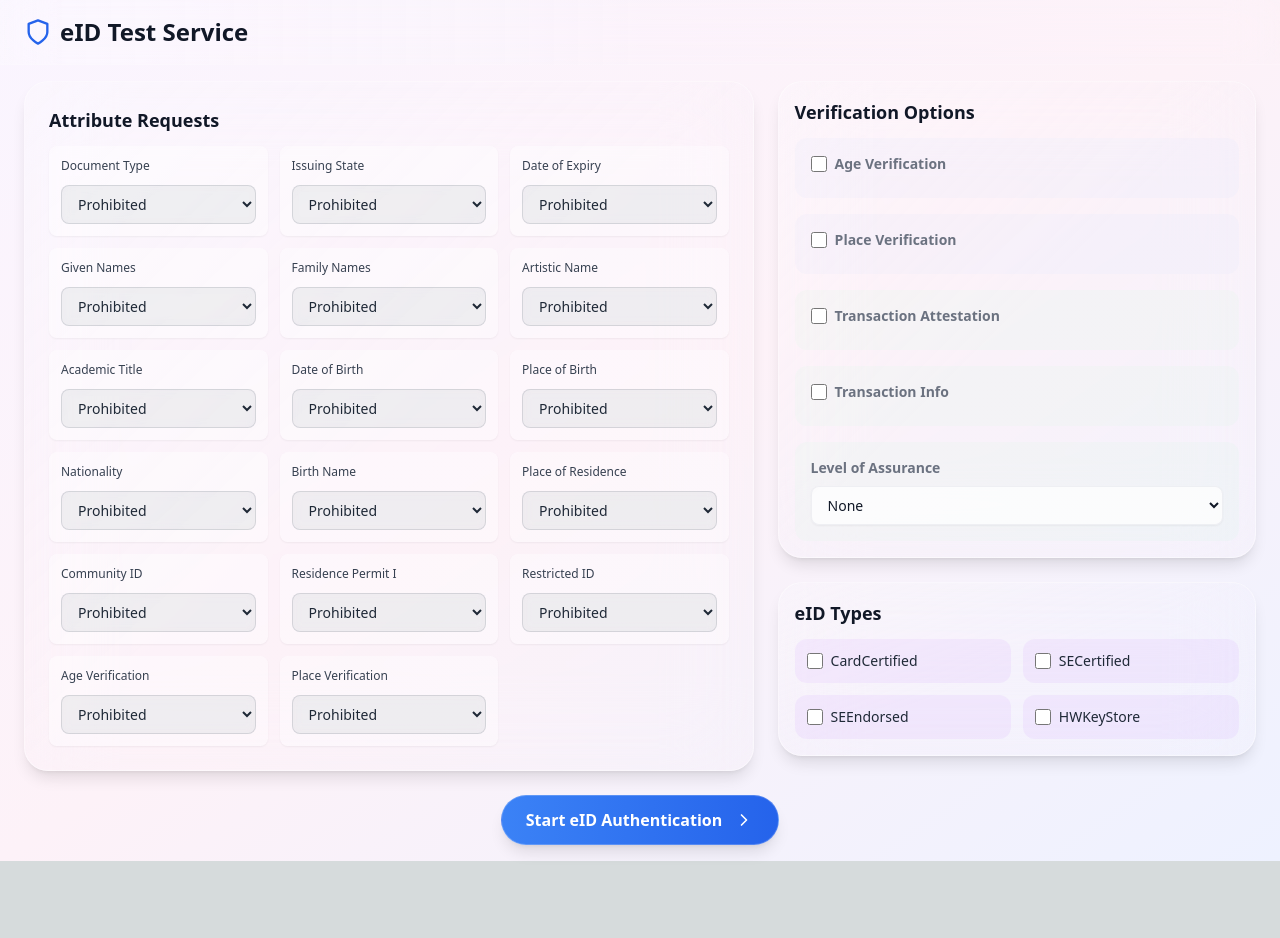
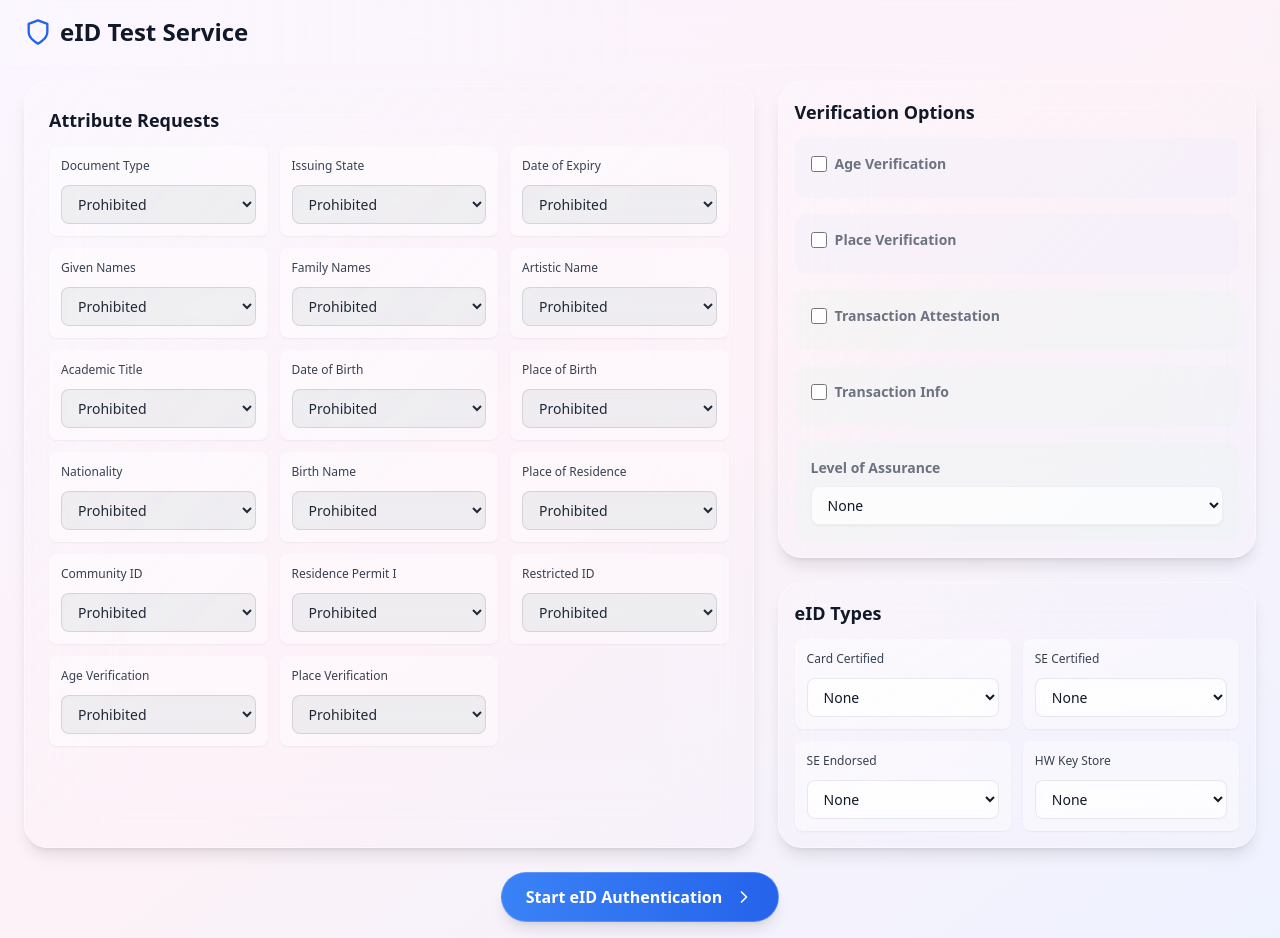
Before and after one commit to Hermann-Core/eid-test-eservice, a Next.js app: page / in a window 1280 px wide. Before the commit the page ends 861 px from the top, so only its background shows below. Built offline with nearby package versions, Linux system fonts and the light colour scheme.

Commit message:
refactor: improve error handling and eID type selection UI

```diff
--- a/lib/soapClient.ts
+++ b/lib/soapClient.ts
@@ -7,6 +7,20 @@ import type {
     UseIDResponse,
     GetResultResponse
 } from '@/types/eid';
+
+export class SOAPError extends Error {
+    public resultMajor?: string;
+    public resultMinor?: string;
+    public resultMessage?: string;
+
+    constructor(message: string, resultMajor?: string, resultMinor?: string, resultMessage?: string) {
+        super(message);
+        this.name = 'SOAPError';
+        this.resultMajor = resultMajor;
+        this.resultMinor = resultMinor;
+        this.resultMessage = resultMessage;
+    }
+}
 
 export class SOAPClient {
     private client: AxiosInstance;
@@ -309,6 +323,18 @@ export class SOAPClient {
             console.log('Received getResult response:', JSON.stringify(parsed, null, 2));
 
             const getResultResponse = parsed.Envelope?.Body?.getResultResponse;
+            const soapBody = parsed.Envelope?.Body;
+
+            // Handle cases where the eID-Server returns a direct error in the SOAP body
+            if (!getResultResponse && soapBody && soapBody.ResultMajor) {
+                console.warn('Received direct SOAP error from eID-Server');
+                throw new SOAPError(
+                    'eID-Server returned a direct error',
+                    soapBody.ResultMajor,
+                    soapBody.ResultMinor,
+                    soapBody.ResultMessage
+                );
+            }
 
             if (!getResultResponse) {
                 throw new Error('Invalid getResult response structure');
@@ -320,6 +346,10 @@ export class SOAPClient {
             if (error.response) {
                 console.error('Response data:', error.response.data);
             }
+            // Re-throw custom SOAP errors
+            if (error instanceof SOAPError) {
+                throw error;
+            }
             throw new Error(`Failed to call getResult: ${error.message}`);
         }
     }
--- a/pages/api/auth/result.ts
+++ b/pages/api/auth/result.ts
@@ -1,5 +1,5 @@
 import { NextApiRequest, NextApiResponse } from 'next';
-import { SOAPClient } from '@/lib/soapClient';
+import { SOAPClient, SOAPError } from '@/lib/soapClient';
 import { sessionManager } from '@/lib/sessionManager';
 
 export default async function handler(
@@ -69,6 +69,19 @@ export default async function handler(
         // sessionManager.deleteSession(token); // Optional: keep for multiple checks
     } catch (error: any) {
         console.error('Error getting result:', error);
+
+        // Handle custom SOAP errors
+        if (error instanceof SOAPError) {
+            return res.status(200).json({
+                success: false,
+                result: {
+                    ResultMajor: error.resultMajor,
+                    ResultMinor: error.resultMinor,
+                    ResultMessage: error.resultMessage,
+                },
+            });
+        }
+
         res.status(500).json({
             error: 'Failed to get authentication result',
             message: error.message,
--- a/pages/index.tsx
+++ b/pages/index.tsx
@@ -38,6 +38,17 @@ const getSelectColor = (value: AttributeRequestType) => {
     case "ALLOWED":
       return "bg-green-500/10 text-green-800 border-green-500/20";
     case "PROHIBITED":
+      return "bg-gray-500/10 text-gray-800 border-gray-500/20";
+    default:
+      return "bg-white/50 text-gray-900 border-gray-300/50";
+  }
+};
+
+const getEidSelectColor = (value: EIDTypeSelection | "") => {
+  switch (value) {
+    case "ALLOWED":
+      return "bg-green-500/10 text-green-800 border-green-500/20";
+    case "DENIED":
       return "bg-gray-500/10 text-gray-800 border-gray-500/20";
     default:
       return "bg-white/50 text-gray-900 border-gray-300/50";
@@ -93,11 +104,16 @@ export default function Home() {
     info: "Example transaction",
   });
 
-  const [eidTypes, setEidTypes] = useState({
-    CardCertified: false,
-    SECertified: false,
-    SEEndorsed: false,
-    HWKeyStore: false,
+  const [eidTypes, setEidTypes] = useState<{
+    CardCertified: EIDTypeSelection | "";
+    SECertified: EIDTypeSelection | "";
+    SEEndorsed: EIDTypeSelection | "";
+    HWKeyStore: EIDTypeSelection | "";
+  }>({
+    CardCertified: "",
+    SECertified: "",
+    SEEndorsed: "",
+    HWKeyStore: "",
   });
 
   const handleOperationChange = (
@@ -107,8 +123,11 @@ export default function Home() {
     setOperations((prev) => ({ ...prev, [key]: value }));
   };
 
-  const handleEidTypeChange = (key: string, checked: boolean) => {
-    setEidTypes((prev) => ({ ...prev, [key]: checked }));
+  const handleEidTypeChange = (
+    key: keyof typeof eidTypes,
+    value: EIDTypeSelection | ""
+  ) => {
+    setEidTypes((prev) => ({ ...prev, [key]: value }));
   };
 
   const startAuthentication = async () => {
@@ -119,12 +138,12 @@ export default function Home() {
       const config: AuthenticationConfig = {
         operations,
         levelOfAssurance: levelOfAssurance || undefined,
-        eidTypeRequest: {
-          ...(eidTypes.CardCertified && { CardCertified: "ALLOWED" }),
-          ...(eidTypes.SECertified && { SECertified: "ALLOWED" }),
-          ...(eidTypes.SEEndorsed && { SEEndorsed: "ALLOWED" }),
-          ...(eidTypes.HWKeyStore && { HWKeyStore: "ALLOWED" }),
-        },
+        eidTypeRequest: Object.entries(eidTypes)
+          .filter(([_, value]) => value)
+          .reduce((obj, [key, value]) => {
+            obj[key as keyof typeof eidTypes] = value as EIDTypeSelection;
+            return obj;
+          }, {} as { [key in keyof typeof eidTypes]?: EIDTypeSelection }),
       };
 
       if (ageVerification.enabled) {
@@ -472,26 +491,33 @@ export default function Home() {
                 eID Types
               </h3>
               <div className="grid grid-cols-2 gap-3">
-                {Object.entries(eidTypes).map(([key, checked]) => (
-                  <label
+                {Object.entries(eidTypes).map(([key, value]) => (
+                  <div
                     key={key}
-                    className="flex items-center gap-2 p-3 rounded-xl bg-purple-400/10 cursor-pointer hover:bg-purple-500/10 transition-colors"
+                    className="flex flex-col justify-between min-h-[90px] p-3 bg-white/40 rounded-lg shadow-sm"
                   >
-                    <input
-                      type="checkbox"
-                      checked={checked}
+                    <label className="text-xs font-medium text-gray-700">
+                      {key
+                        .replace(/([A-Z]+)([A-Z][a-z])/g, "$1 $2")
+                        .replace(/([a-z\d])([A-Z])/g, "$1 $2")}
+                    </label>
+                    <select
+                      value={value}
                       onChange={(e) =>
-                        handleEidTypeChange(key, e.target.checked)
+                        handleEidTypeChange(
+                          key as keyof typeof eidTypes,
+                          e.target.value as EIDTypeSelection | ""
+                        )
                       }
-                      className="w-4 h-4 text-blue-600 rounded focus:ring-2 focus:ring-blue-500"
-                    />
-                    <span className="text-sm font-medium text-gray-800">
-                      {key
-                        .replace(/([A-Z])/g, " $1")
-                        .trim()
-                        .replace(/\s/g, "")}
-                    </span>
-                  </label>
+                      className={`mt-auto px-3 py-2 backdrop-blur-sm border rounded-lg text-sm focus:outline-none focus:ring-2 focus:ring-blue-500/50 focus:border-transparent transition-all ${getEidSelectColor(
+                        value
+                      )}`}
+                    >
+                      <option value="">None</option>
+                      <option value="ALLOWED">Allowed</option>
+                      <option value="DENIED">Denied</option>
+                    </select>
+                  </div>
                 ))}
               </div>
             </motion.div>
```
Also changed, not shown: pages/results.tsx (+44 -8 lines).
